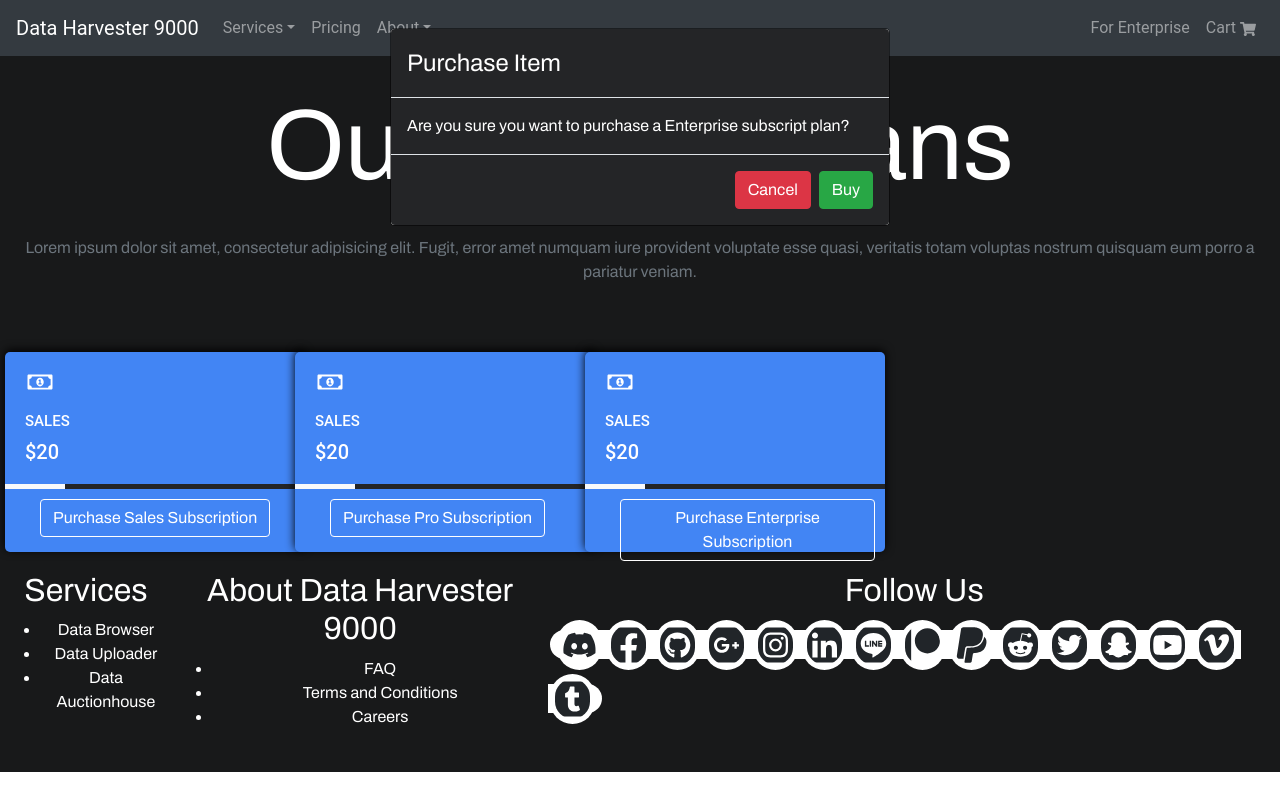
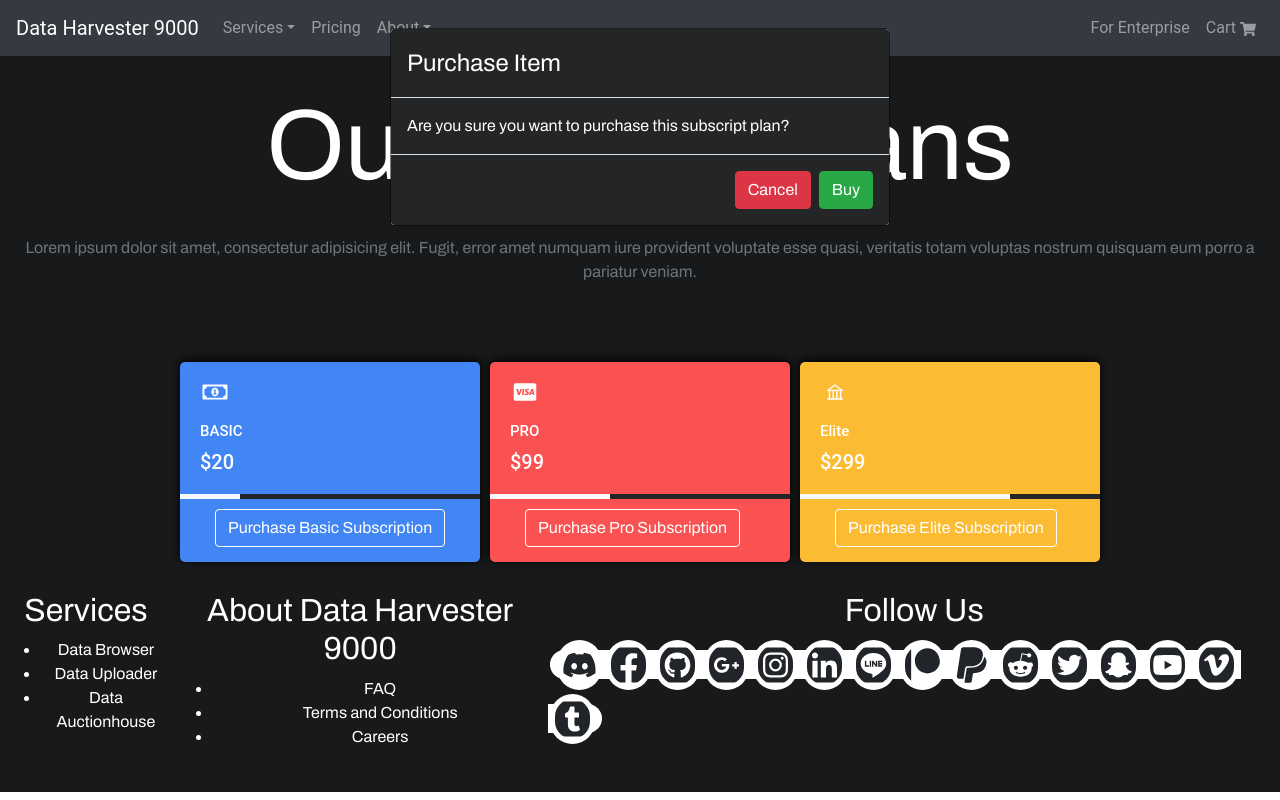
Before and after one commit to osu-cs290-f20/final-project-team-15, a React (Create React App) app in the folder front-end/: page /pricing in a window 1280 px wide. Both pictures are taken after a click on the button "Purchase Pro Subscription". Built offline with nearby package versions, Linux system fonts and the light colour scheme.

Commit message:
latest push tonight

```diff
--- a/front-end/src/Pricing.css
+++ b/front-end/src/Pricing.css
@@ -5,11 +5,42 @@
     height: 200px;
     width: 300px;
     /* padding: 10px; */
-    margin: 10px;
+    margin: 20px;
     display: flex;
     flex-direction: column;
     text-align: left;
     box-shadow: 0 -2px 10px rgba(0, 0, 0, 1);
+    /* justify-content: center; */
+}
+
+.pro {
+    font-family: "Archivo", sans-serif;
+    background-color: #fa5252;
+    border-radius: 5px;
+    height: 200px;
+    width: 300px;
+    /* padding: 10px; */
+    margin: 20px;
+    display: flex;
+    flex-direction: column;
+    text-align: left;
+    box-shadow: 0 -2px 10px rgba(0, 0, 0, 1);
+    /* justify-content: center; */
+}
+
+.elite {
+    font-family: "Archivo", sans-serif;
+    background-color: #fbbb33;
+    border-radius: 5px;
+    height: 200px;
+    width: 300px;
+    /* padding: 10px; */
+    margin: 20px;
+    display: flex;
+    flex-direction: column;
+    text-align: left;
+    box-shadow: 0 -2px 10px rgba(0, 0, 0, 1);
+    /* justify-content: center; */
 }
 
 .sale-text {
@@ -90,4 +121,5 @@
     display: flex;
     flex-direction: row;
     padding: 10px;
+    justify-content: center;
 }
--- a/front-end/src/views/DataBrowser.js
+++ b/front-end/src/views/DataBrowser.js
@@ -53,15 +53,15 @@ function DataBrowser()
       let newGenderArr = gender;
       newGenderArr.push(checkedGender);
       console.log(newGenderArr);
-      setBloodType(newGenderArr);
+      setGender(newGenderArr);
 
     }
     else
     {
 
-      let newGenderArr = bloodType.filter(curr => curr != newGenderArr);
+      let newGenderArr = gender.filter(curr => curr != checkedGender);
       console.log(newGenderArr);
-      setBloodType(newGenderArr);
+      setGender(newGenderArr);
 
     }
 
@@ -77,15 +77,15 @@ function DataBrowser()
       let newRaceArr = race;
       newRaceArr.push(checkedRace);
       console.log(newRaceArr);
-      setBloodType(newRaceArr);
+      setRace(newRaceArr);
 
     }
     else
     {
 
-      let newRaceArr = bloodType.filter(curr => curr != checkedRace);
+      let newRaceArr = race.filter(curr => curr != checkedRace);
       console.log(newRaceArr);
-      setBloodType(newRaceArr);
+      setRace(newRaceArr);
 
     }
 
@@ -96,10 +96,9 @@ function DataBrowser()
       <Filter setFirstName={setFirstName} setLastName={setLastName} setAgeMin={setAgeMin} setAgeMax={setAgeMax} checkedBloodTypes={checkedBloodTypes} setPhoneNumber={setPhoneNumber} checkedGenders={checkedGenders} setCreditCard={setCreditCard} checkedRaces={checkedRaces} />
 
       <div>
-        {/* <p>Min Age: {ageMin}</p>
-        <p>Max Age: {ageMax}</p> */}
-        <p>Blood Type: {bloodType}</p>
-        <p>Last Name: {lastName}</p>
+        <p>Blood Type: {bloodType.join(', ')}</p>
+        <p>Gender: {gender.join(', ')}</p>
+        <p>Race: {race.join(', ')}</p>
       </div>
 
       <Post />
--- a/front-end/src/views/Pricing.js
+++ b/front-end/src/views/Pricing.js
@@ -12,7 +12,9 @@ import {
 import {ProgressBar} from "react-bootstrap";
 import "bootstrap/dist/css/bootstrap.css";
 import "../Pricing.css";
-import {FaRegMoneyBillAlt} from "react-icons/fa"
+import {FaRegMoneyBillAlt} from "react-icons/fa";
+import { AiOutlineBank} from "react-icons/ai";
+import { FaCcVisa } from "react-icons/fa";
 
 class PricingPage extends React.Component {
 
@@ -50,7 +52,7 @@ class PricingPage extends React.Component {
                                     <div className="description">
                                         <FaRegMoneyBillAlt className="icon-layout option"/>
 
-                                        <h4 className="option sale-text">SALES</h4>
+                                        <h4 className="option sale-text">BASIC</h4>
 
                                         <h3 class="money-text option">$20</h3>
                                     </div>
@@ -61,14 +63,14 @@ class PricingPage extends React.Component {
 
                                         <MDBContainer className="subscription-button">
                                             <MDBBtn onClick={this.Modaltoggle(12)} className="modal-pagefont">
-                                                Purchase Sales Subscription
+                                                Purchase Basic Subscription
                                             </MDBBtn>
                                             <MDBModal isOpen={this.state.modal12} Modaltoggle={this.Modaltoggle(12)} backdrop={false}>
                                                 <MDBModalHeader Modaltoggle={this.Modaltoggle(12)} className="modal-headerStyle">
                                                     Purchase Item
                                                 </MDBModalHeader>
                                                 <MDBModalBody className="modal-bodyfont">
-                                                    Are you sure you want to purchase a Sales subscript plan?
+                                                    Are you sure you want to purchase this subscript plan?
                                                 </MDBModalBody>
                                                 <MDBModalFooter>
                                                     <MDBBtn color="danger" onClick={this.Modaltoggle(12)} className="modal-innerbuttons">
@@ -88,18 +90,18 @@ class PricingPage extends React.Component {
 
                         <div class="row">
                             <div class="">
-                                <div className="sale">
+                                <div className="pro">
                                     <div className="description">
-                                        <FaRegMoneyBillAlt className="icon-layout option"/>
+                                        <FaCcVisa className="icon-layout option"/>
 
-                                        <h4 className="option sale-text">SALES</h4>
+                                        <h4 className="option sale-text">PRO</h4>
 
-                                        <h3 class="money-text option">$20</h3>
+                                        <h3 class="money-text option">$99</h3>
                                     </div>
 
                                     <div class="">
 
-                                        <ProgressBar now={20} variant="light" className="sale-bar"/>
+                                        <ProgressBar now={40} variant="light" className="sale-bar"/>
 
                                         <MDBContainer className="subscription-button">
                                             <MDBBtn onClick={this.Modaltoggle(12)} className="modal-pagefont">
@@ -110,7 +112,7 @@ class PricingPage extends React.Component {
                                                     Purchase Item
                                                 </MDBModalHeader>
                                                 <MDBModalBody className="modal-bodyfont">
-                                                    Are you sure you want to purchase a Pro subscript plan?
+                                                    Are you sure you want to purchase this subscript plan?
                                                 </MDBModalBody>
                                                 <MDBModalFooter>
                                                     <MDBBtn color="danger" onClick={this.Modaltoggle(12)} className="modal-innerbuttons">
@@ -130,29 +132,28 @@ class PricingPage extends React.Component {
 
                         <div class="row">
                             <div class="">
-                                <div className="sale">
+                                <div className="elite">
                                     <div className="description">
-                                        <FaRegMoneyBillAlt className="icon-layout option"/>
+                                        <AiOutlineBank className="icon-layout option"/>
+                                        <h4 className="option sale-text">Elite</h4>
 
-                                        <h4 className="option sale-text">SALES</h4>
-
-                                        <h3 class="money-text option">$20</h3>
+                                        <h3 class="money-text option">$299</h3>
                                     </div>
 
                                     <div class="">
 
-                                        <ProgressBar now={20} variant="light" className="sale-bar"/>
+                                        <ProgressBar now={70} variant="light" className="sale-bar"/>
 
                                         <MDBContainer className="subscription-button">
                                             <MDBBtn onClick={this.Modaltoggle(12)} className="modal-pagefont">
-                                                Purchase Enterprise Subscription
+                                                Purchase Elite Subscription
                                             </MDBBtn>
                                             <MDBModal isOpen={this.state.modal12} Modaltoggle={this.Modaltoggle(12)} backdrop={false}>
                                                 <MDBModalHeader Modaltoggle={this.Modaltoggle(12)} className="modal-headerStyle">
                                                     Purchase Item
                                                 </MDBModalHeader>
                                                 <MDBModalBody className="modal-bodyfont">
-                                                    Are you sure you want to purchase a Enterprise subscript plan?
+                                                    Are you sure you want to purchase this subscript plan?
                                                 </MDBModalBody>
                                                 <MDBModalFooter>
                                                     <MDBBtn color="danger" onClick={this.Modaltoggle(12)} className="modal-innerbuttons">
```
